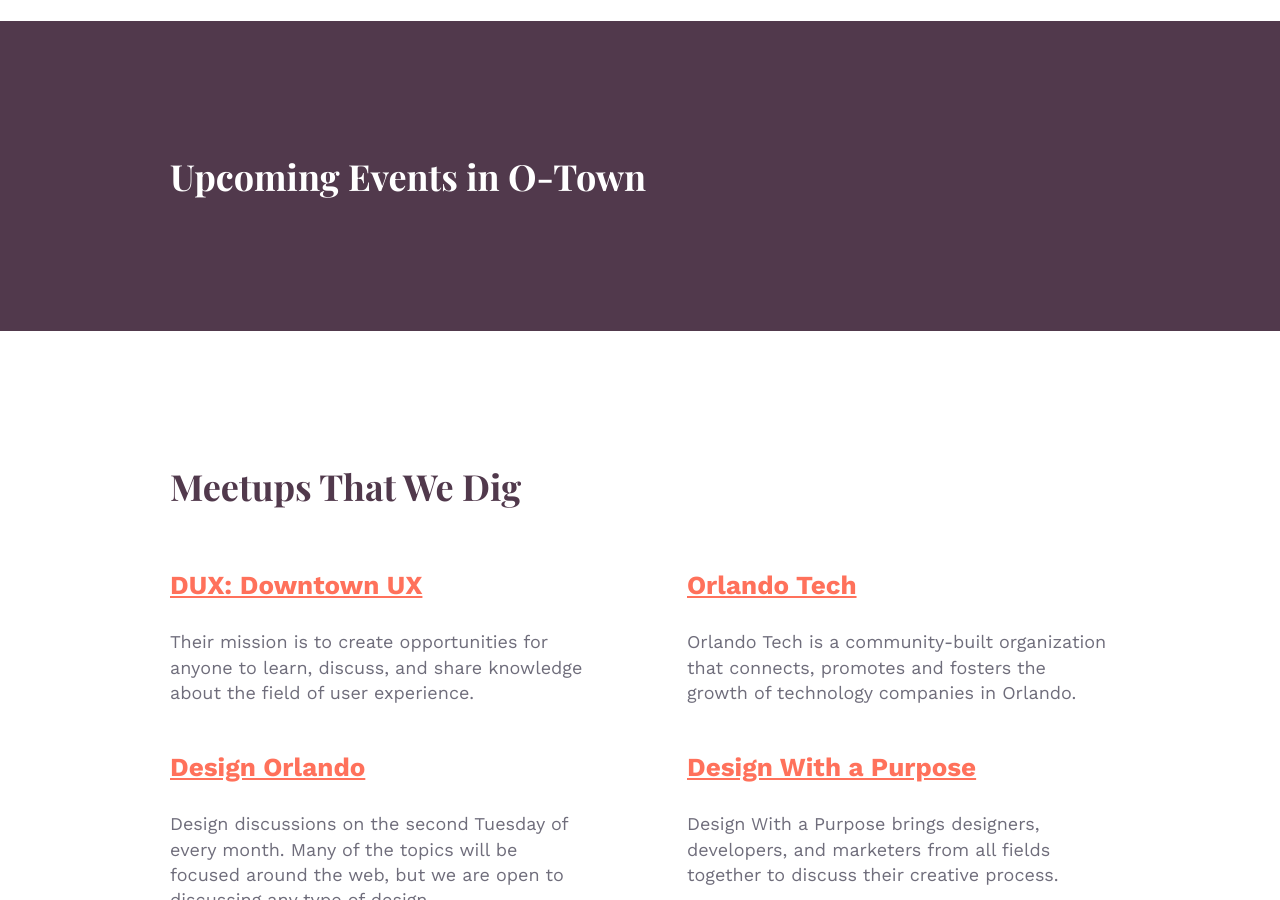
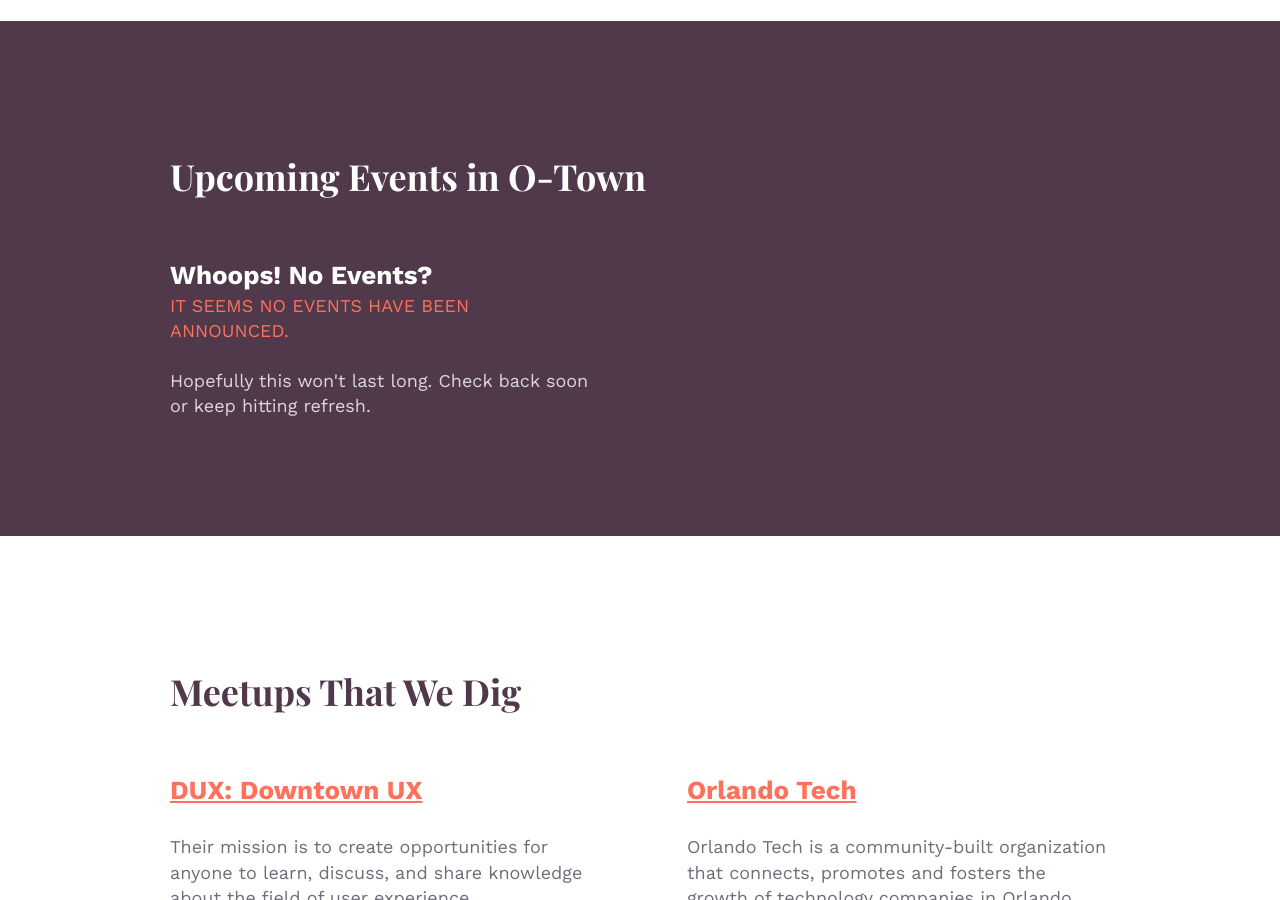
Before and after one commit to whosdustin/orlando-designers, a Jekyll site: the page built from index.html, in a window 1280 px wide and 900 px high, scrolled down 1765 px. Built offline with Jekyll 4.4.1, drawn with Linux system fonts in a browser that asks for light colours; comment, search, counter and statistics services are not loaded.

Commit message:
new meetups collection and events empty state

```diff
--- a/_config.yml
+++ b/_config.yml
@@ -26,6 +26,11 @@
     location_name: ''
     address: ''
     link: ''
+- scope:
+    path: ''
+    type: meetups
+  values:
+    link: ''
 email: dustin@delatore.me
 description: 'Orlando Designers Slack is a place for designers who live or work in
   Orlando to chat and support each other.
--- a/index.html
+++ b/index.html
@@ -77,15 +77,15 @@
 	<div class="main__wrapper">
 		<h2>Upcoming Events in <nobr>O-Town</nobr></h2>
 
-		{% assign event_count = site.events | size %}
 		{% assign sorted_events = site.events | sort: 'start_date' %}
-
+		{% assign event_count = 0 %}
 		{% for event in sorted_events limit: 6 %}
 
 		{% capture nowunix %}{{ 'now' | date: '%s'}}{% endcapture %}
-		{% capture eventtime %}{{ event.start_date | date: '%s'}}{% endcapture%}
+		{% capture eventtime %}{{ event.start_date | date: '%s'}}{% endcapture %}
 
 			{% if eventtime > nowunix %}
+			{% increment event_count %}
 			<div class="l__half" itemscope itemtype="http://schema.org/Event">
 				<h3 class="with__lead" itemprop="name">{{ event.title }}</h3>
 				<h4>
@@ -128,37 +128,29 @@
 				<a href="{{ event.link }}" itemprop="mainEntityOfPage url" class="button button--secondary">More Information</a>
 			</div>
 			{% endif %}
+
 		{% endfor %}
+		{% if event_count == 0 %}
+			<div class="l__half">
+				<h3 class="with__lead">Whoops! No Events?</h3>
+				<h4>It seems no events have been announced.</h4>
+				<p>Hopefully this won't last long. Check back soon or keep hitting refresh.</p>
+			</div>
+		{% endif %}
 	</div>
 </section>
 
 <section>
 	<div class="main__wrapper">
 		<h2>Meetups That We Dig</h2>
-		<div class="l__half">
-			<h3><a href="https://www.meetup.com/Downtown-UX-Meetup/">DUX: Downtown UX</a></h3>
-			<p>
-				Their mission is to create opportunities for anyone to learn, discuss, and share knowledge about the field of user experience.
-			</p>
-		</div>
-		<div class="l__half">
-			<h3><a href="https://www.meetup.com/Orlando-Tech/">Orlando Tech</a></h3>
-			<p>
-				Orlando Tech is a community-built organization that connects, promotes and fosters the growth of technology companies in Orlando.
-			</p>
-		</div>
-		<div class="l__half">
-			<h3><a href="https://www.meetup.com/Design-Orlando/">Design Orlando</a></h3>
-			<p>
-				Design discussions on the second Tuesday of every month. Many of the topics will be focused around the web, but we are open to discussing any type of design.
-			</p>
-		</div>
-		<div class="l__half">
-			<h3><a href="https://www.meetup.com/Design-with-a-Purpose/">Design With a Purpose</a></h3>
-			<p>
-				Design With a Purpose brings designers, developers, and marketers from all fields together to discuss their creative process.
-			</p>
-		</div>
+
+		{% for meetup in site.meetups %}
+			<div class="l__half">
+				<h3><a href="{{meetup.link}}">{{meetup.title}}</a></h3>
+				<p>{{meetup.content}}</p>
+			</div>
+		{% endfor %}
+
 	</div>
 </section>
 
```
